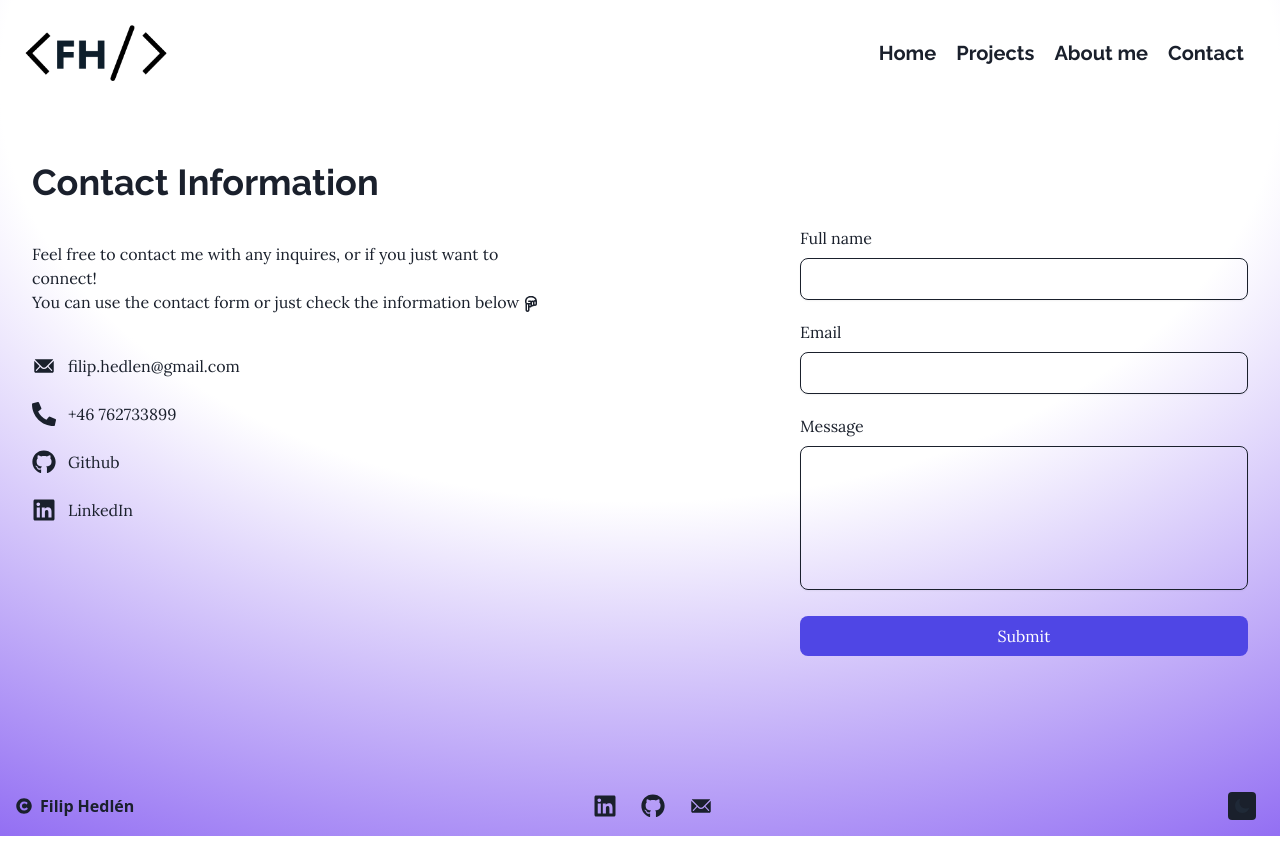
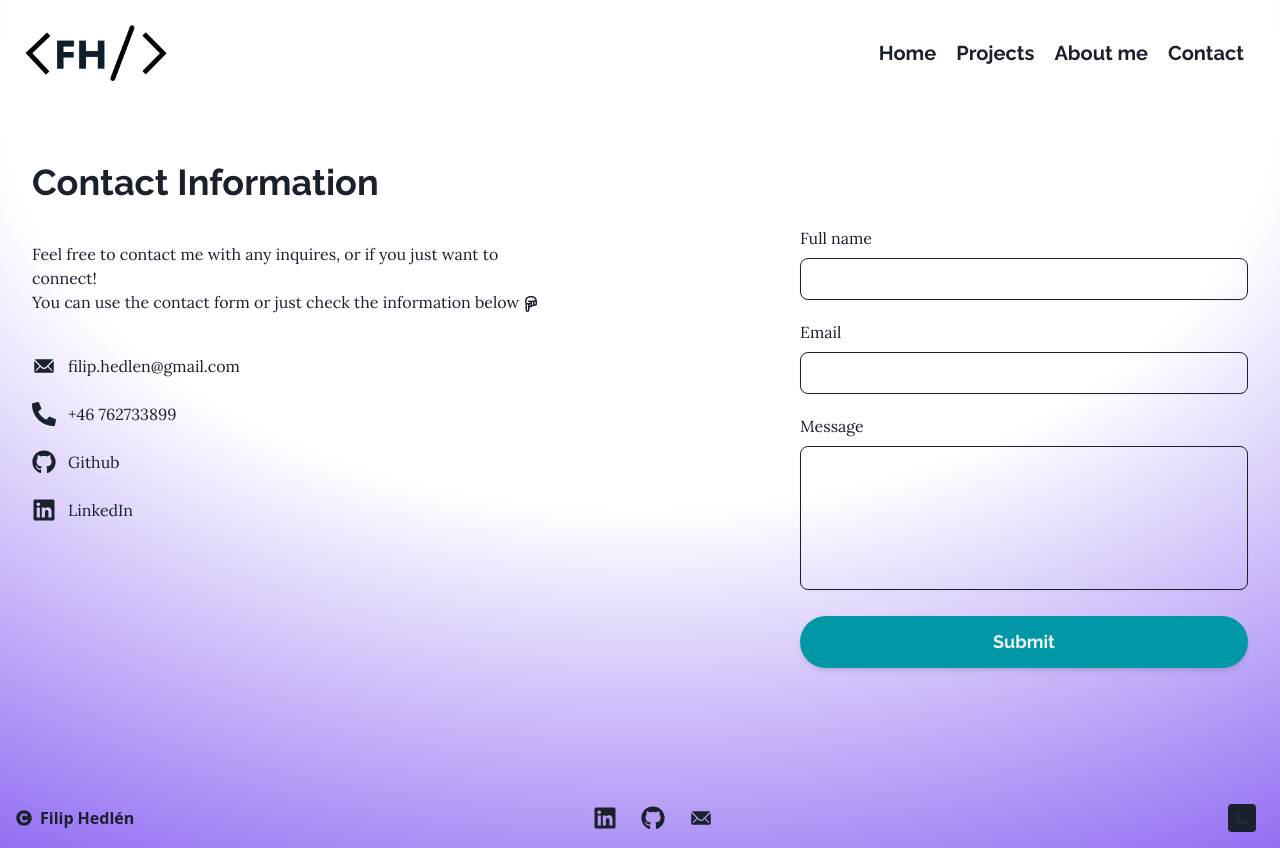
Before and after one commit to FilipHedlen/Portfolio-new, a React (Vite) app in the folder Portfolio-new/: page /contact in a window 1280 px wide. Built offline with nearby package versions, Linux system fonts and the light colour scheme.

Commit message:
Styling changes made

```diff
--- a/Portfolio-new/src/components/Contact/ContactForm.tsx
+++ b/Portfolio-new/src/components/Contact/ContactForm.tsx
@@ -63,7 +63,7 @@ const ContactForm = () => {
             </div>
             <button
               type="submit"
-              className="w-full px-4 py-2 text-white font-medium bg-indigo-600 hover:bg-indigo-500 active:bg-indigo-600 rounded-lg duration-150"
+              className="w-full px-6 py-3 text-lg rounded-full shadow-md font-raleway font-bold bg-cyan-dark text-semi-light-grey transition-transform duration-500 ease-in-out transform hover:scale-105 hover:bg-green-dark dark:hover:bg-green-light"
             >
               Submit
             </button>
--- a/Portfolio-new/src/components/Hero/HeroSection.tsx
+++ b/Portfolio-new/src/components/Hero/HeroSection.tsx
@@ -25,13 +25,13 @@ export const HeroSection = () => {
             to="/projects"
             className="px-6 py-3 text-lg font-semibold font-raleway text-semi-light-grey rounded-full shadow-md transition-transform duration-500 ease-in-out transform hover:scale-105 hover:bg-cyan-dark dark:hover:bg-cyan-light"
           >
-            <span className="animate-slideIn">My Projects</span>
+            <span>My Projects</span>
           </Link>
           <Link
             to="/contact"
             className="px-6 py-3 text-lg font-semibold font-raleway text-semi-light-grey rounded-full shadow-md transition-transform duration-500 ease-in-out transform hover:scale-105 hover:bg-green-dark dark:hover:bg-green-light"
           >
-            <span className="animate-slideIn">Contact me</span>
+            <span>Contact me</span>
           </Link>
         </nav>
       </div>
```
